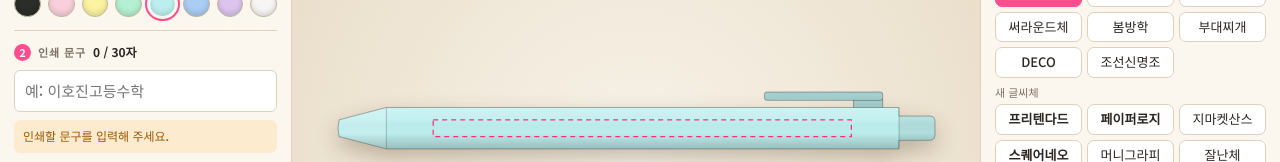
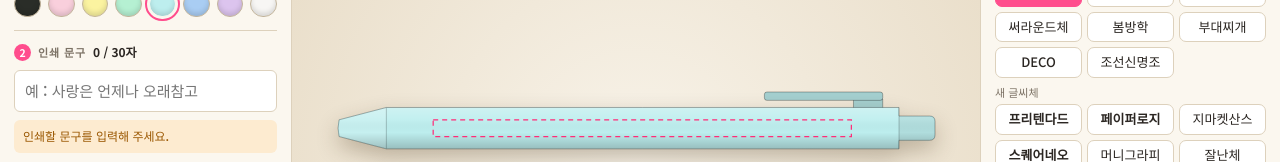
Before and after one commit to garam-wispro/pen-editor, a plain HTML site: page index.html in a window 1280 px wide. Shown: the part 134-296 px from the top of the page. Drawn offline with Linux system fonts and the light colour scheme; a web font is replaced by a local one.

Commit message:
문구 입력칸 예시를 '사랑은 언제나 오래참고'로
Co-Authored-By: Claude Fable 5.2 <noreply@anthropic.com>

```diff
--- a/index.html
+++ b/index.html
@@ -210,7 +210,7 @@ small{color:var(--mut);display:block}
   <div class="sw" id="penSw"></div>
 
   <h2><b class="n">2</b>인쇄 문구<em id="txtCnt"></em></h2>
-  <input type="text" id="txt" maxlength="30" placeholder="예: 이호진고등수학" autocomplete="off">
+  <input type="text" id="txt" maxlength="30" placeholder="예 : 사랑은 언제나 오래참고" autocomplete="off">
   <div class="dpi" id="fitInfo"></div>
 
   <h2><b class="n">3</b>인쇄 위치</h2>
```
